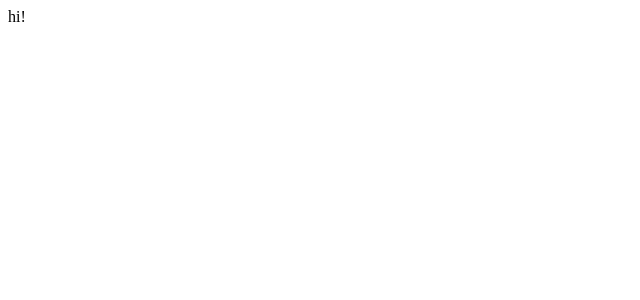
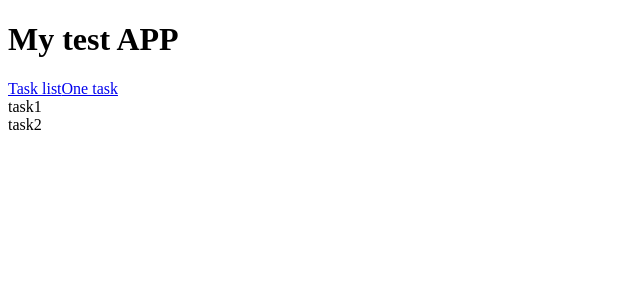
Before and after one commit to happymuzhik/test-ng-app, an Angular app: page /tasks in a window 1280 px wide. Shown: the top 300 px of the page, without its empty margins (0-640 px from the left). Built offline with nearby package versions, Linux system fonts and the light colour scheme.

Commit message:
Добавил форму и пару компоентов

```diff
--- a/src/app/app.component.html
+++ b/src/app/app.component.html
@@ -1,5 +1,10 @@
 <div class="wrapper">
-    <div class="content">
-        <page-task-list></page-task-list>
-    </div>
+	<div class="content">
+		<h1>My test APP</h1>
+		<nav>
+			<a routerLink="/tasks" routerLinkActive="active">Task list</a>
+			<a routerLink="/task" routerLinkActive="active">One task</a>
+		</nav>
+		<router-outlet></router-outlet>
+	</div>
 </div>
--- /dev/null
+++ b/src/components/task-form/task-form.html
@@ -0,0 +1,6 @@
+<div>
+	<form #f="ngForm" (ngSubmit)="onSubmit(f)" novalidate>
+		<input name="task" ngModel required>
+		<button>Submit</button>
+	</form>
+</div>
--- /dev/null
+++ b/src/components/task-form/task-form.ts
@@ -0,0 +1,16 @@
+import { Component } from '@angular/core';
+import { NgForm } from '@angular/forms';
+
+@Component({
+	selector: 'task-form',
+	templateUrl: './task-form.html',
+	styleUrls: ['./task-form.scss']
+})
+export default class TaskFormComponent {
+
+	private task: any = null;
+
+	constructor(f: NgForm){
+		console.log(f);
+	}
+};
--- /dev/null
+++ b/src/components/task-list/task-list.html
@@ -0,0 +1 @@
+<div *ngFor="let task of taskList">{{ task.text }}</div>
--- /dev/null
+++ b/src/components/task-list/task-list.ts
@@ -0,0 +1,22 @@
+import { Component } from '@angular/core';
+
+@Component({
+	selector: 'task-list',
+	templateUrl: './task-list.html',
+	styleUrls: ['./task-list.scss']
+})
+export default class TaskListComponent {
+
+	public taskList: any = [
+		{
+			text: 'task1'
+		},
+		{
+			text: 'task2'
+		}
+	]
+
+	constructor(){
+
+	}
+};
--- /dev/null
+++ b/src/pages/page-edit-task/page-edit-task.html
@@ -0,0 +1,3 @@
+<div>
+	<task-form></task-form>
+</div>
--- /dev/null
+++ b/src/pages/page-edit-task/page-edit-task.ts
@@ -0,0 +1,14 @@
+import { Component } from '@angular/core';
+
+@Component({
+	selector: 'page-edit-task',
+	templateUrl: './page-edit-task.html',
+	styleUrls: ['./page-edit-task.scss']
+})
+export default class PageEditTaskComponent {
+
+	private task: any = null;
+
+	constructor(){
+	}
+};
--- a/src/pages/page-task-list/page-task-list.html
+++ b/src/pages/page-task-list/page-task-list.html
@@ -1,3 +1,3 @@
 <div>
-	hi!
+	<task-list></task-list>
 </div>
```
Also changed, not shown: src/app/app.module.ts (+12 -2 lines), src/components/task-form/task-form.scss (added), src/components/task-list/task-list.scss (added), src/pages/page-edit-task/page-edit-task.scss (added).
